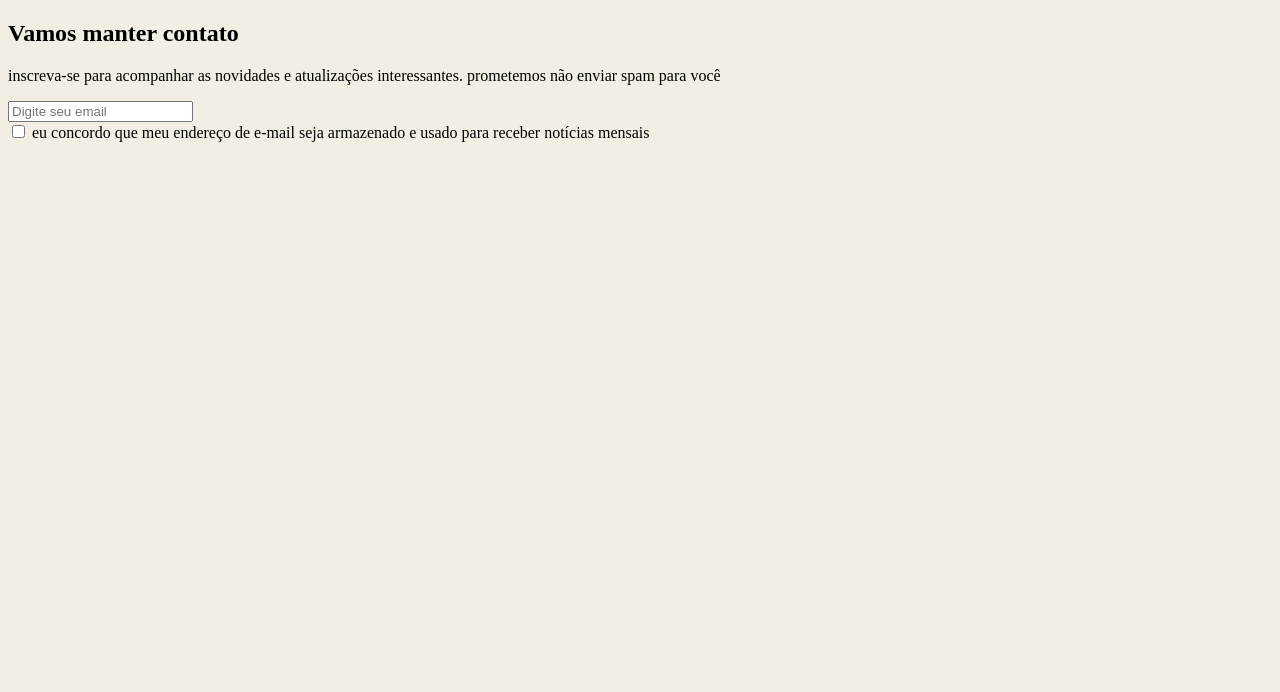
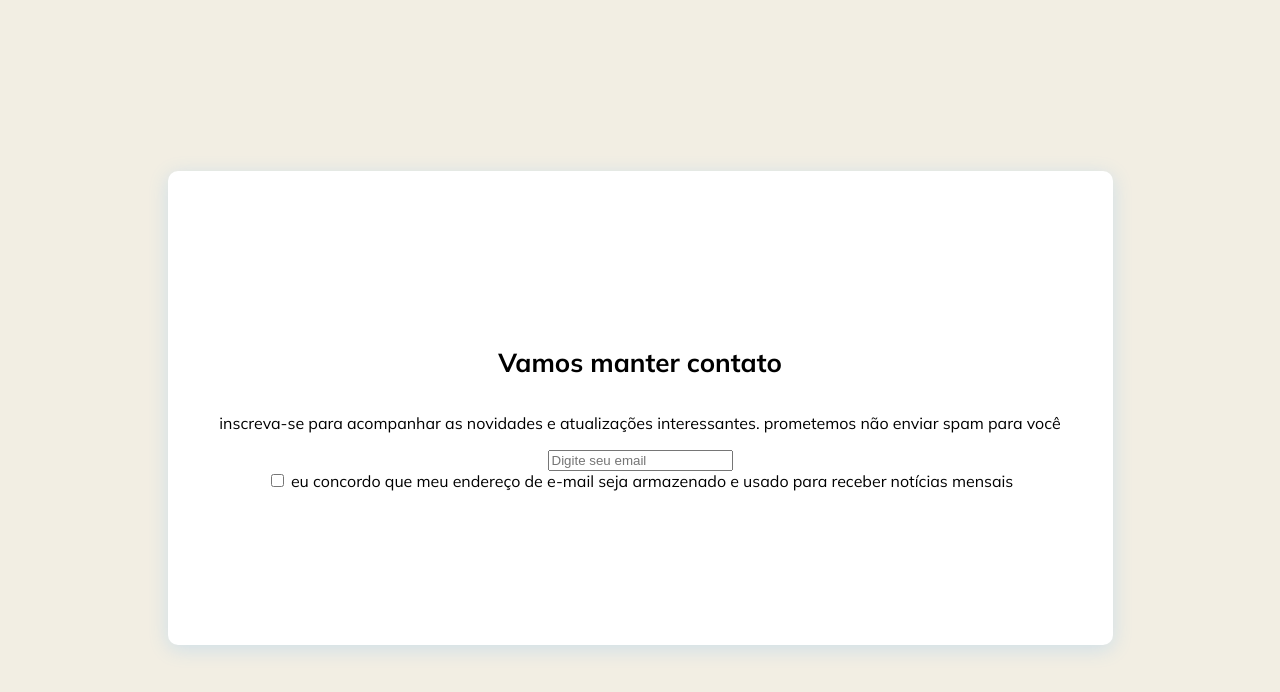
Before and after one commit to igorcarv4lho/formulario-inscricao, a plain HTML site: page index.html in a window 1280 px wide. Drawn offline with Linux system fonts and the light colour scheme.

Commit message:
Adicionando estilos CSS no body, na class inscricao e class titulo-formulario

```diff
--- a/base.css
+++ b/base.css
@@ -2,5 +2,27 @@
 
 body{
     background: #f2eee3;
+    display: flex;
+    justify-content: center;
+    align-items: center;
+    height: 100vh;
+    font-family: 'Mulish', sans-serif;
+}
 
+.inscricao{
+    display: flex;
+    flex-direction: column;
+    align-items: center;
+    justify-content: center;
+    background: white;
+    width: 945px;
+    height: 474px;
+    border-radius: 10px;
+    box-shadow: 0 4px 20px rgba(61, 159, 255, 0.2);
 }
+
+.titulo-formulario{
+    font-weight: bold;
+    font-size: 26px;
+    margin-bottom: 18px;
+}
```
